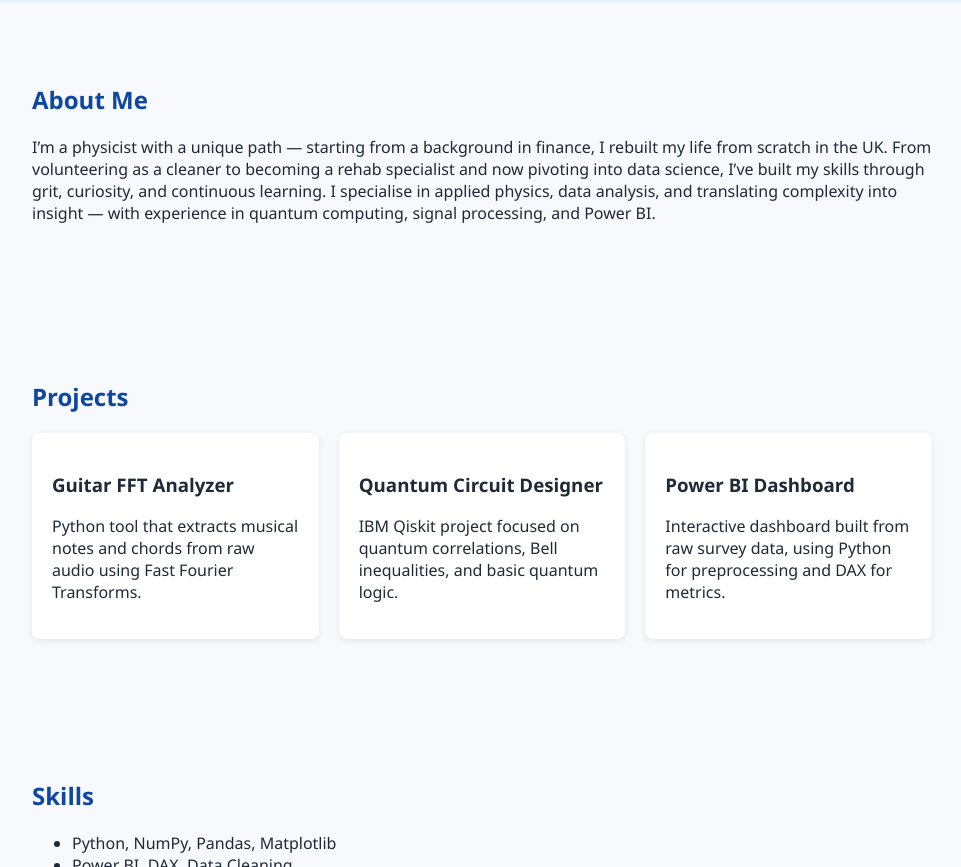
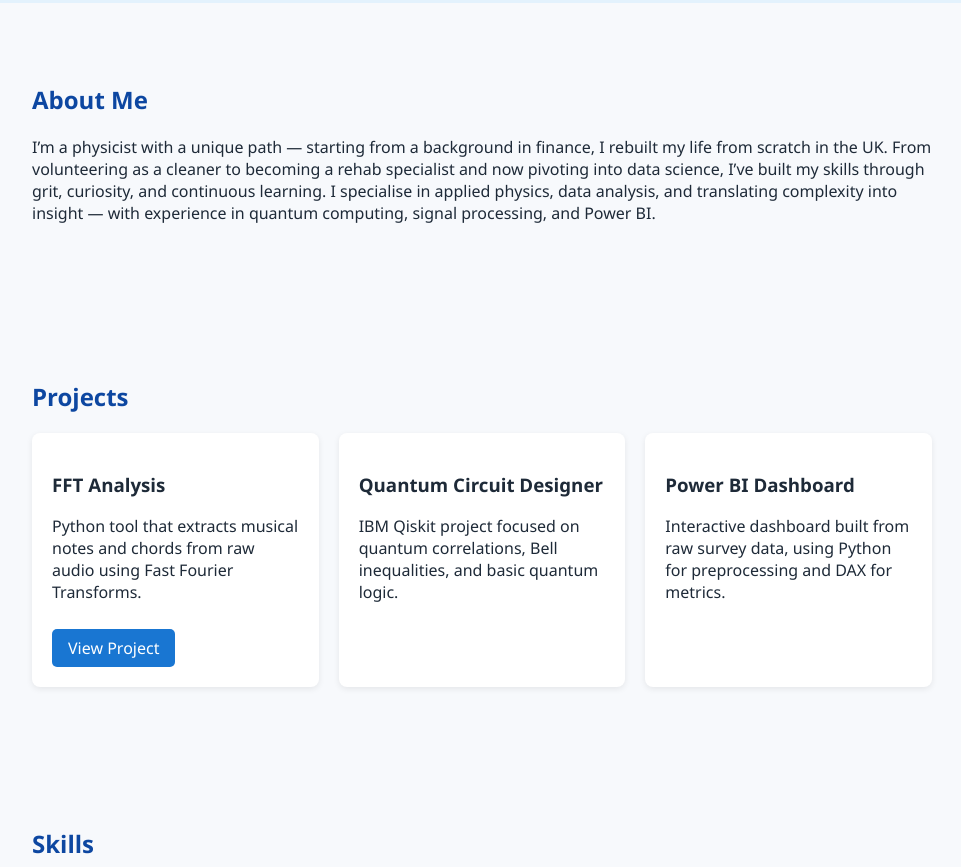
Before and after one commit to DaniloPierpaoli/danilo-pierpaoli.github.io, a plain HTML site: page index.html in a window 1280 px wide. Shown: the part 296-1163 px from the top of the page, without its empty margins (158-1119 px from the left). Drawn offline with Linux system fonts and the light colour scheme.

Commit message:
Update index.html

```diff
--- a/index.html
+++ b/index.html
@@ -75,6 +75,20 @@
       font-size: 0.9rem;
       color: #444;
     }
+    .project-card a {
+  display: inline-block;
+  margin-top: 10px;
+  padding: 8px 16px;
+  background-color: #1976d2;
+  color: white;
+  text-decoration: none;
+  border-radius: 5px;
+  transition: background-color 0.3s ease;
+}
+
+.project-card a:hover {
+  background-color: #0d47a1;
+}
   </style>
 </head>
 <body>
@@ -102,9 +116,11 @@
     <h2>Projects</h2>
     <div class="projects-grid">
       <div class="project-card">
-        <h3>Guitar FFT Analyzer</h3>
-        <p>Python tool that extracts musical notes and chords from raw audio using Fast Fourier Transforms.</p>
-      </div>
+         <h3>FFT Analysis</h3>
+         <p>Python tool that extracts musical notes and chords from raw audio using Fast Fourier Transforms.</p>
+          <a href="projects/fft-analyzer.html" target="_blank">View Project</a>
+           </div>
+
       <div class="project-card">
         <h3>Quantum Circuit Designer</h3>
         <p>IBM Qiskit project focused on quantum correlations, Bell inequalities, and basic quantum logic.</p>
```
